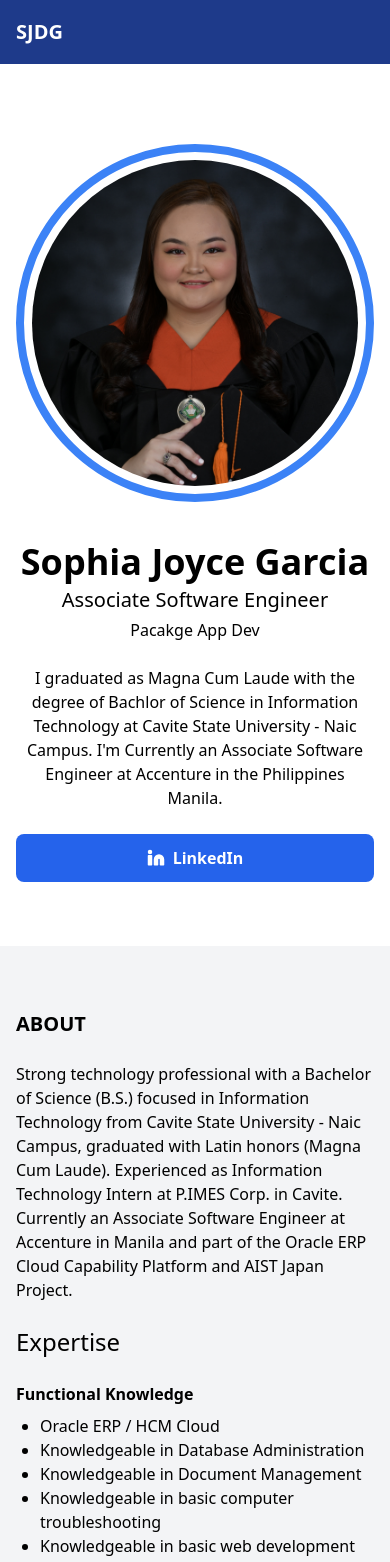
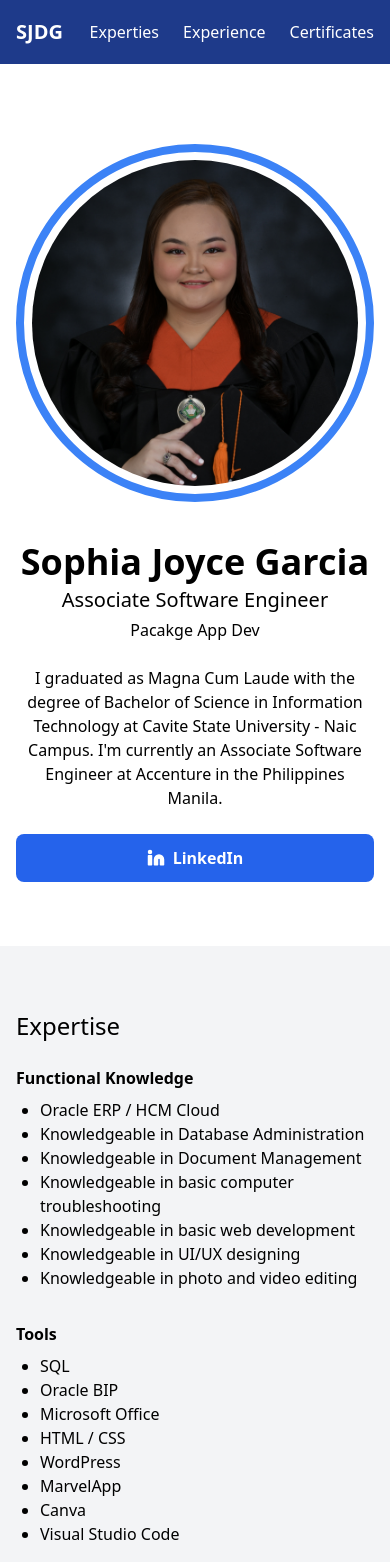
Before and after one commit to DowardCaparas/sophia-portfolio, a Next.js app: page / in a window 390 px wide. Shown: the top 1562 px of the page. Built offline with nearby package versions, Linux system fonts and the light colour scheme.

Commit message:
add add nav links to mobile view

```diff
--- a/app/constants/index.ts
+++ b/app/constants/index.ts
@@ -37,13 +37,13 @@
 
 export const certificates = [
   {
+    title: "Oracle Financials Business Process Foundations Associate Rel 2",
+    imgURL: "/images/certificate02.png",
+  },
+  {
     title:
       "Oracle Sales Business Process Certified Foundations Associate Rel 2",
     imgURL: "/images/certificate01.png",
   },
-  {
-    title: "Oracle Financials Business Process Foundations Associate Rel 2",
-    imgURL: "/images/certificate02.png",
-  },
 
 ];
--- a/app/page.tsx
+++ b/app/page.tsx
@@ -4,7 +4,7 @@
 
 export default function Home() {
   const navLinks = [
-    { label: "About", id: "#about" },
+    { label: "Experties", id: "#experties" },
     { label: "Experience", id: "#experience" },
     { label: "Certificates", id: "#certificates" },
   ];
@@ -13,9 +13,13 @@
     <div className="overflow-hidden">
       <nav className="h-16 bg-blue-900 nav_padding flex justify-between items-center fixed w-full">
         <span className="text-white text-xl font-bold">SJDG</span>
-        <ul className="max-md:hidden">
+        <ul>
           {navLinks.map((link) => (
-            <Link href={link.id} key={link.id} className="text-white ml-6">
+            <Link
+              href={link.id}
+              key={link.id}
+              className="text-white ml-6 hover:text-gray-200"
+            >
               {link.label}
             </Link>
           ))}
@@ -34,10 +38,10 @@
             <span>Pacakge App Dev</span>
           </div>
           <p className="lg:w-[70%]">
-            I graduated as Magna Cum Laude with the degree of Bachlor of Science
-            in Information Technology at Cavite State University - Naic Campus.
-            I&apos;m Currently an Associate Software Engineer at Accenture in the
-            Philippines Manila.
+            I graduated as Magna Cum Laude with the degree of Bachelor of
+            Science in Information Technology at Cavite State University - Naic
+            Campus. I&apos;m currently an Associate Software Engineer at
+            Accenture in the Philippines Manila.
           </p>
           <Link
             href="https://www.linkedin.com/in/sophia-joyce-garcia-56ba442a4/"
@@ -64,21 +68,11 @@
         />
       </section>
 
-      {/* About section */}
+      {/* Experties section */}
       <section
-        id="about"
+        id="experties"
         className="sections bg-gray-100 container_padding py-16 flex flex-col gap-6"
       >
-        <span className="text-xl font-bold">ABOUT</span>
-        <p>
-          Strong technology professional with a Bachelor of Science (B.S.)
-          focused in Information Technology from Cavite State University &#8209;
-          Naic Campus, graduated with Latin honors (Magna Cum Laude).
-          Experienced as Information Technology Intern at P.IMES Corp. in
-          Cavite. Currently an Associate Software Engineer at Accenture in
-          Manila and part of the Oracle ERP Cloud Capability Platform and AIST
-          Japan Project.
-        </p>
         <span className="font-medium text-2xl">Expertise</span>
         <div>
           {expertise.map((item, index) => (
@@ -169,8 +163,8 @@
               <Image
                 src={certificate.imgURL}
                 alt={certificate.title}
-              width={600}
-              height={600}
+                width={650}
+                height={650}
                 className="object-contain mx-auto mb-2"
               />
               <span className="text-xl">{certificate.title}</span>
```
Lines whose indentation alone changed are shown as unchanged.
